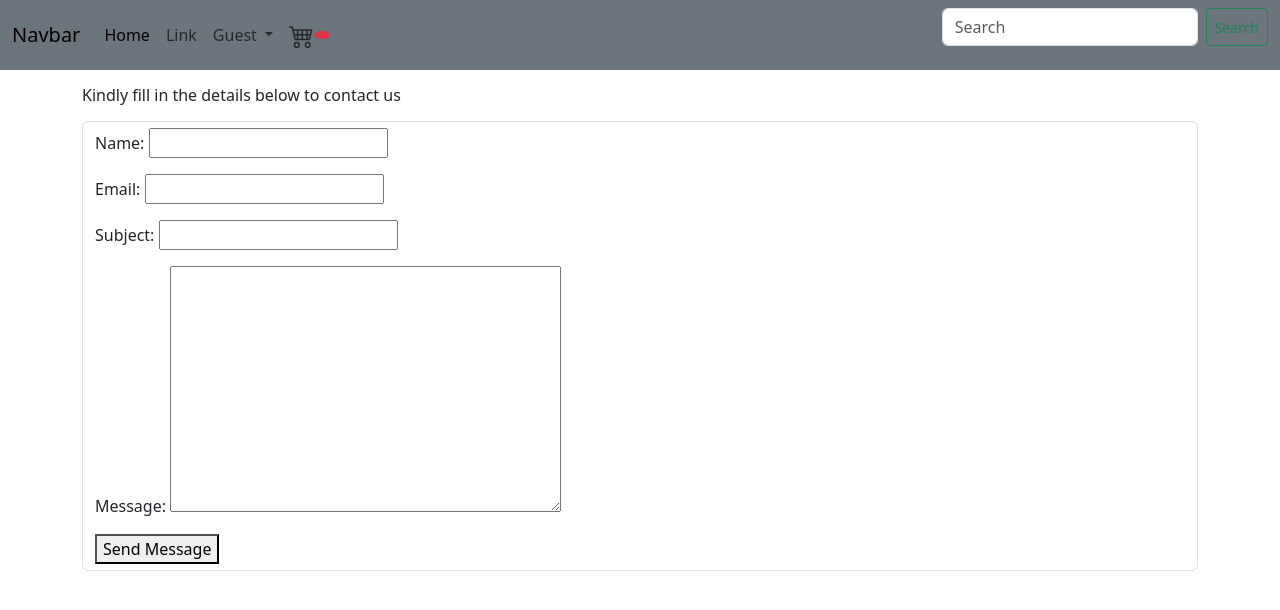
After one commit to Oghenekevbe/E-commerce-app, a Django app: page /contact_us2/ in a window 1280 px wide. The commit adds this page. Shown: the top 610 px of the page. Run offline with Django 3.2, Linux system fonts and the light colour scheme; some libraries are stand-ins or nearby versions.

Commit message:
concluded smtp integration for client&bus.side

```diff
--- a/ecommerce/settings.py
+++ b/ecommerce/settings.py
@@ -54,7 +54,7 @@ MIDDLEWARE = [
     'django.middleware.security.SecurityMiddleware',
     'django.contrib.sessions.middleware.SessionMiddleware',
     'django.middleware.common.CommonMiddleware',
-    'corsheaders.middleware.CorsMiddleware',
+    # 'corsheaders.middleware.CorsMiddleware',
     'django.middleware.csrf.CsrfViewMiddleware',
     'django.contrib.auth.middleware.AuthenticationMiddleware',
     'django.contrib.messages.middleware.MessageMiddleware',
@@ -63,7 +63,7 @@ MIDDLEWARE = [
 
 ROOT_URLCONF = 'ecommerce.urls'
 
-CORS_ALLOWED_ORIGINS = [    "http://127.0.0.1:8000"]
+# CORS_ALLOWED_ORIGINS = [    "http://127.0.0.1:8000"]
 
 TEMPLATES = [
     {
--- a/store/forms.py
+++ b/store/forms.py
@@ -2,6 +2,8 @@ from django import forms
 from .models import *
 from django.contrib.auth.forms import UserCreationForm, AuthenticationForm, PasswordChangeForm
 from django.contrib.auth.models import User
+from django.core.mail import EmailMessage
+from django.conf import settings
 
 
 class RegistrationForm(UserCreationForm):
@@ -66,3 +68,24 @@ class ChangePasswordForm(PasswordChangeForm):
     class Meta:
         model = User
         fields = ('old_password', 'new_password1', 'new_password2')
+
+
+class ContactForm(forms.Form):
+    name = forms.CharField(max_length=100)
+    email = forms.EmailField()
+    subject = forms.CharField(max_length=100)
+    message = forms.CharField(widget=forms.Textarea)
+
+    def send_email(self):
+        # Get the cleaned data from the form
+        name = self.cleaned_data['name']
+        email = self.cleaned_data['email']
+        subject = self.cleaned_data['subject']
+        message = self.cleaned_data['message']
+
+        # Construct the email message
+        email_body = f"Name: {name}\nEmail: {email}\n\nMessage: {message}"
+        email = EmailMessage(subject, email_body, to=[settings.EMAIL_HOST_USER])
+
+        # Send the email
+        email.send()
--- a/store/templates/base.html
+++ b/store/templates/base.html
@@ -50,7 +50,10 @@
 
                     <li><a class="dropdown-item" href="{% url 'profile' user.customer.pk %}">Profile</a></li>
                     <li><a class="dropdown-item" href="{% url 'change_password' user.customer.pk %}">Change Password</a></li>
-                    <li><a class="dropdown-item" href="{% url 'contact_us' %}">Contact Us</a></li>
+                    {% if user.is_staff %}
+                    <li><a class="dropdown-item" href="{% url 'contact_us' %}">Contact Customer</a></li>
+                    {% endif %}
+                    <li><a class="dropdown-item" href="{% url 'contact_us2' %}">Contact Us</a></li>
                     <li><hr class="dropdown-divider"></li>
                     <li><a class="dropdown-item" href="{% url 'logout' %}">Logout</a></li>
                   </ul>
@@ -63,6 +66,7 @@
                   <li><a class="dropdown-item" href="{% url 'login' %}">Login</a></li>
                   <li><hr class="dropdown-divider"></li>
                   <li><a class="dropdown-item" href="register">Register</a></li>
+                  <li><a class="dropdown-item" href="{% url 'contact_us2' %}">Contact Us</a></li>
                 </ul>
                 {% endif %}
               </li>
--- /dev/null
+++ b/store/templates/customer/contact_us2.html
@@ -0,0 +1,16 @@
+{% extends 'base.html' %}
+{% block title %}Obaya Online | Contact Us{% endblock title %}
+
+{% block content %}
+    <div class="form-control-group">
+        <p><h6>Kindly fill in the details below to contact us</h6></p>
+        <div class="form-group">
+            <form action="" method='POST' class='form-control'>
+                 {% csrf_token %}
+                {{form.as_p}}
+                <button type='submit'>Send Message</button>
+            </form>
+        </div>
+    </div>
+
+{% endblock content %}
--- a/store/urls.py
+++ b/store/urls.py
@@ -23,6 +23,7 @@ urlpatterns = [
 
     # USER INTERACTIONS
     path("contact_us/", ContactView.as_view(), name="contact_us"),
+    path("contact_us2/", ContactView2.as_view(), name="contact_us2"),
 
 
 
--- a/store/views.py
+++ b/store/views.py
@@ -14,10 +14,15 @@ from .forms import *
 from django.contrib.auth.mixins import LoginRequiredMixin
 from django.core.mail import send_mail
 from django.conf import settings
+from django.contrib.auth.decorators import user_passes_test
 
 
 
 # Create your views here.
+@user_passes_test(lambda u: u.is_staff)
+def contacts(request, *args, **kwargs):
+    view = ContactView.as_view()
+    return view(request, *args, **kwargs)
 
 
 def store(request):
@@ -148,6 +153,8 @@ class ChangePassword(PasswordChangeView):
     success_url = reverse_lazy('store')
 
 
+
+
 class ContactView(CreateView):
     model = Contact
     template_name = 'customer/contact_us.html'
@@ -170,3 +177,26 @@ class ContactView(CreateView):
                   )
 
         return response
+
+
+
+class ContactView2(CreateView):
+    form_class = ContactForm
+    template_name = 'customer/contact_us2.html'
+
+    def get(self, request):
+        form = self.form_class()
+        return render(request, self.template_name, {'form': form})
+
+    def post(self, request):
+        form = self.form_class(request.POST)
+        if form.is_valid():
+            form.send_email()
+            return redirect('store')
+        return render(request, self.template_name, {'form': form})
+
+
+@user_passes_test(lambda u: u.is_staff)
+def contacts(request, *args, **kwargs):
+    view = ContactView.as_view()
+    return view(request, *args, **kwargs)
```
Also changed, not shown: db.sqlite3.
